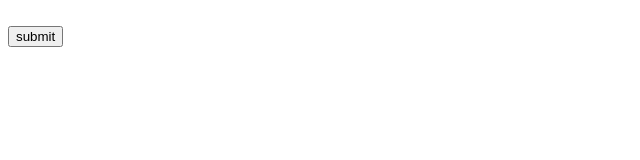
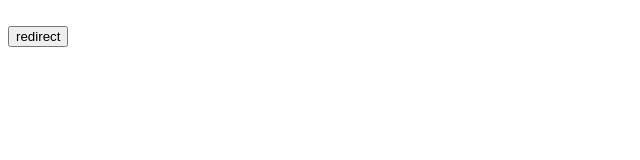
Before and after one commit to dchu096/old-about-page, a plain HTML site: page index.html in a window 1280 px wide. Shown: the full height of the page, 0-640 px from the left. Drawn offline with Linux system fonts and the light colour scheme.

Commit message:
Update index.html

```diff
--- a/index.html
+++ b/index.html
@@ -8,7 +8,7 @@
       <div class="g-recaptcha" data-sitekey="6LfvqqoUAAAAAJX5Ro9yg-CrRuMZvSPOrYGxWREV"></div>
       <br/>
       <a href="./index2.html">
-   <input type="submit" value="submit" />
+   <input type="submit" value="redirect" />
 </a>
     </form>
   </body>
```
